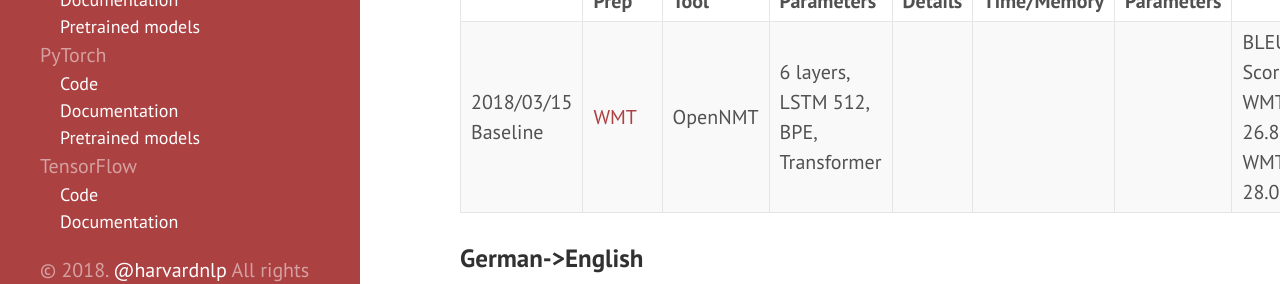
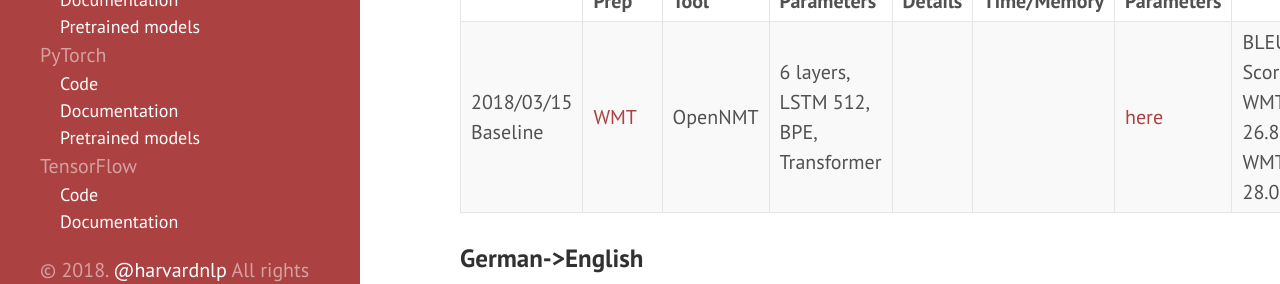
Before and after one commit to OpenNMT/opennmt.github.io, a Jekyll site: the page built from Models-py.md, in a window 1280 px wide and 900 px high, scrolled down 440 px. Shown: the part 156-440 px from the top of the window. Built offline with Jekyll 4.4.1, drawn with Linux system fonts in a browser that asks for light colours.

Commit message:
Update Models-py.md

```diff
--- a/Models-py.md
+++ b/Models-py.md
@@ -23,7 +23,7 @@ This page benchmarks training results of open-source NMT systems with generated
 
 | Who/When      | Corpus Prep     | Training Tool | Training Parameters | Server Details | Training Time/Memory | Translation Parameters | Scores | Model |
 |:------------- |:--------------- |:-------------|:-------------------|:---------------|:-------------|:------------|:------|:-----|
-| 2018/03/15<br>Baseline | [WMT](https://s3.amazonaws.com/opennmt-trainingdata/wmt_ende_sp.tar.gz) | OpenNMT  | 6 layers, LSTM 512, BPE, Transformer |   |  | | BLEU Score: WMT14 26.89 WMT17: 28.09  |  [here](https://s3.amazonaws.com/opennmt-models/transformer-ende-wmt-pyOnmt.tar.gz) |
+| 2018/03/15<br>Baseline | [WMT](https://s3.amazonaws.com/opennmt-trainingdata/wmt_ende_sp.tar.gz) | OpenNMT  | 6 layers, LSTM 512, BPE, Transformer |   |  | [here](http://opennmt.net/OpenNMT-py/FAQ.html#how-do-i-use-the-transformer-model) | BLEU Score: WMT14 26.89 WMT17: 28.09  |  [here](https://s3.amazonaws.com/opennmt-models/transformer-ende-wmt-pyOnmt.tar.gz) |
 
 ### German->English
 
```
